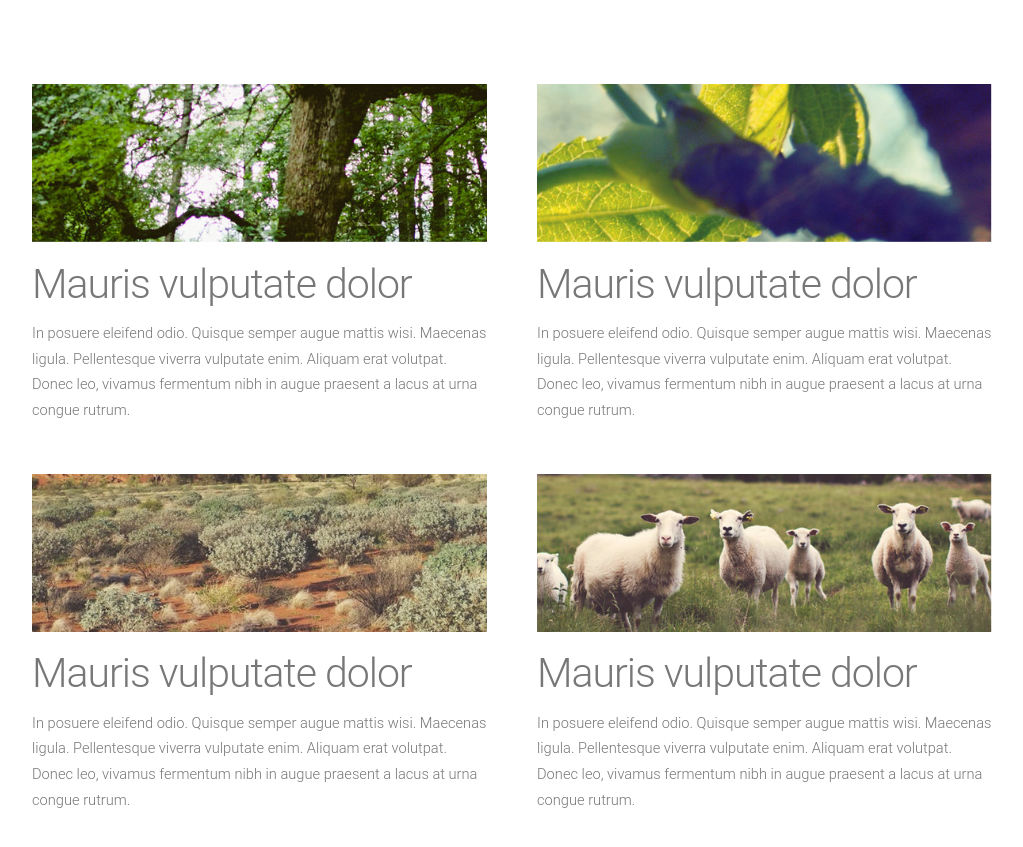
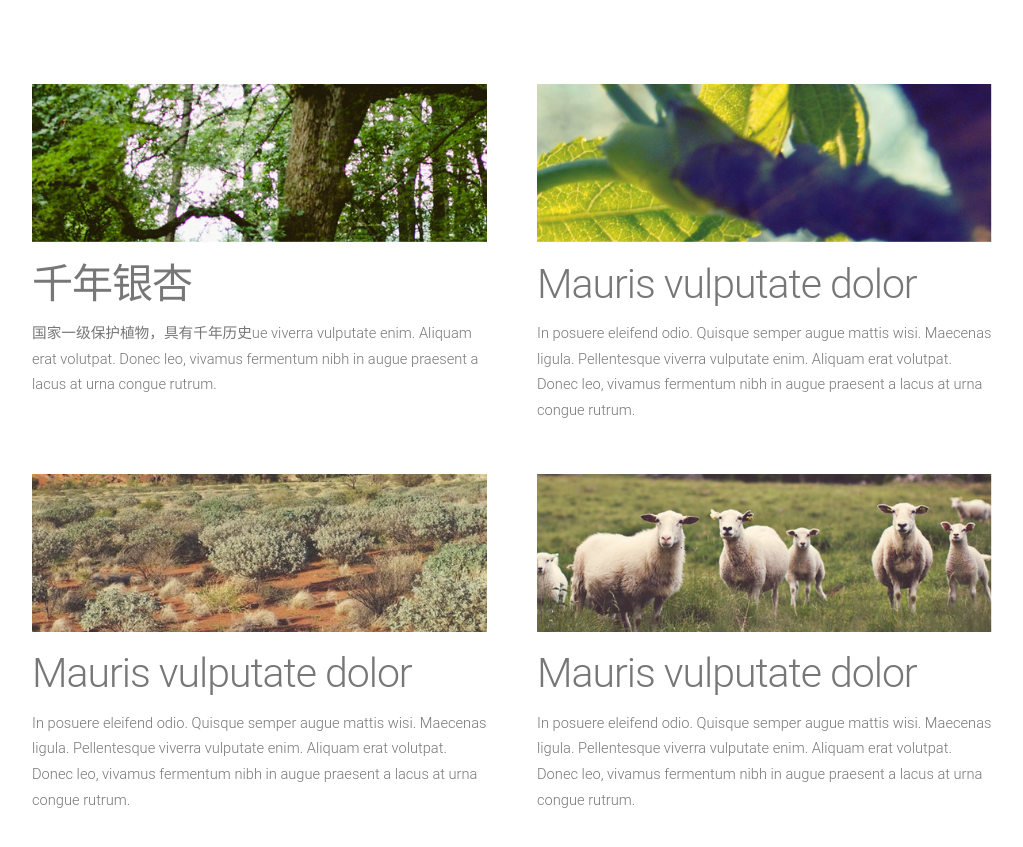
Before and after one commit to yuejianhua/caixiyan.github.io, a Jekyll site: the page built from index.html, in a window 1280 px wide and 900 px high, scrolled down 1283 px. Shown: the top 847 px of the window, without its empty margins (128-1151 px from the left). Built offline with Jekyll 4.4.1, drawn with Linux system fonts in a browser that asks for light colours; the list of posts is cut into pages by our own code.

Commit message:
Update index.html

```diff
--- a/index.html
+++ b/index.html
@@ -42,9 +42,9 @@ layout: default
 				<section class="6u">
 					<a href="#" class="image full"><img src="/assets/images/pic01.jpg" alt=""></a>
 					<header>
-						<h2>Mauris vulputate dolor</h2>
+						<h2>千年银杏</h2>
 					</header>
-					<p>In posuere eleifend odio. Quisque semper augue mattis wisi. Maecenas ligula. Pellentesque viverra vulputate enim. Aliquam erat volutpat. Donec leo, vivamus fermentum nibh in augue praesent a lacus at urna congue rutrum.</p>
+					<p>国家一级保护植物，具有千年历史ue viverra vulputate enim. Aliquam erat volutpat. Donec leo, vivamus fermentum nibh in augue praesent a lacus at urna congue rutrum.</p>
 				</section>
 				<section class="6u">
 					<a href="#" class="image full"><img src="/assets/images/pic02.jpg" alt=""></a>
```
